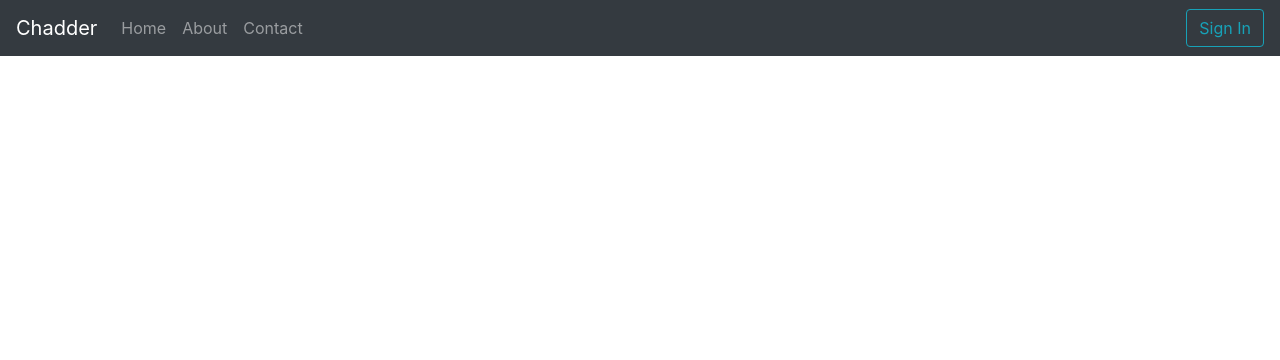
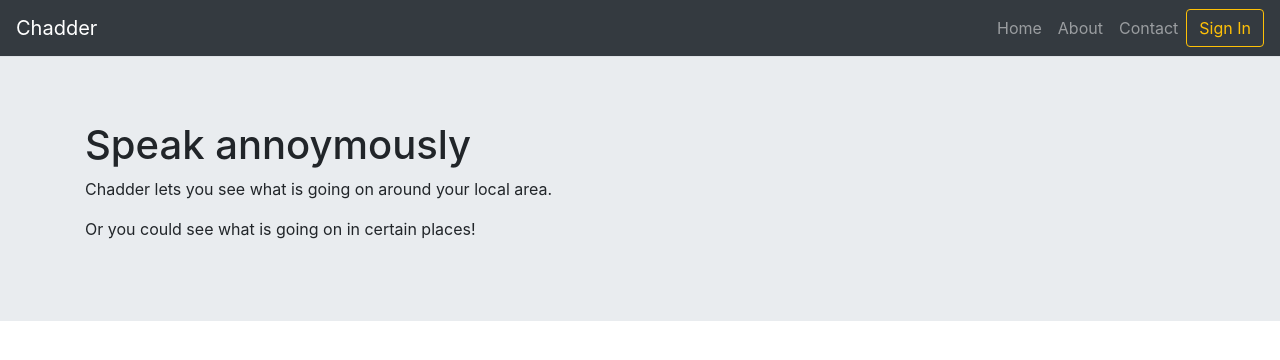
Before and after one commit to neilhammerle/Chadder, a React (Create React App) app in the folder client/: page / in a window 1280 px wide. Shown: the top 360 px of the page. Built offline with nearby package versions, Linux system fonts and the light colour scheme.

Commit message:
adds updates on navbar, home page

```diff
--- a/client/package.json
+++ b/client/package.json
@@ -11,6 +11,8 @@
     "react": "^16.13.1",
     "react-bootstrap": "^1.3.0",
     "react-dom": "^16.13.1",
+    "react-router": "^5.2.0",
+    "react-router-dom": "^5.2.0",
     "react-scripts": "3.4.3"
   },
   "scripts": {
--- a/client/src/App.js
+++ b/client/src/App.js
@@ -3,10 +3,13 @@ import './App.css';
 
 import Navbar from './components/Nav'
 
+import Home from './pages/Home'
+
 function App() {
   return (
     <div>
       <Navbar />
+      <Home />
     </div>
   );
 }
--- /dev/null
+++ b/client/src/components/Hero/index.js
@@ -0,0 +1,25 @@
+import React from 'react'
+
+import Jumbotron from 'react-bootstrap/Jumbotron'
+import Container from 'react-bootstrap/Container'
+
+const index = () => {
+    return (
+        <div>
+            <Jumbotron fluid>
+                <Container>
+                    <h1>Speak annoymously</h1>
+                    <p>
+                        Chadder lets you see what is going on around your local area.
+                        </p>
+                    <p>
+                        Or you could see what is going on in certain places!
+                        </p>
+
+                </Container>
+            </Jumbotron>
+        </div>
+    )
+}
+
+export default index
--- a/client/src/components/Nav/index.js
+++ b/client/src/components/Nav/index.js
@@ -1,27 +1,40 @@
 import React from 'react'
+
+import { BrowserRouter as Router, Link } from 'react-router-dom'
 
 import Button from 'react-bootstrap/Button'
 import Form from 'react-bootstrap/Form'
 import Nav from 'react-bootstrap/Nav'
 import Navbar from 'react-bootstrap/Navbar'
+import Container from 'react-bootstrap/Container';
 
 const index = () => {
     return (
         <div>
-            <Navbar bg="dark" variant="dark">
-                <Navbar.Brand href='/'>Chadder</Navbar.Brand>
-                <Nav className="mr-auto">
-                    <Nav.Link href='/'>Home</Nav.Link>
-                    <Nav.Link href='/about'>About</Nav.Link>
-                    <Nav.Link href='/contact'>Contact</Nav.Link>
-                </Nav>
-                <Form inline>
-                    <Button variant='outline-info'>Sign In</Button>
-                </Form>
-            </Navbar>
+            <Router>
+                <Container className="p-0" fluid={true}>
+                    <Navbar className='border-bottom' bg='dark' variant='dark' expand='lg'>
+                        <Navbar.Brand href="/home">Chadder</Navbar.Brand>
+
+                        <Navbar.Toggle className='border-0' aria-controls='navbar-toggle' />
+                        <Navbar.Collapse id='navbar-toggle'>
+                            <Nav className='ml-auto'>
+                                <Link className='nav-link' to='/home'>Home</Link>
+                                <Link className='nav-link' to='/about'>About</Link>
+                                <Link className='nav-link' to='/contact'>Contact</Link>
+                            </Nav>
+                        </Navbar.Collapse>
+
+                        <Form inline>
+                            <Button variant='outline-warning'>Sign In</Button>
+                        </Form>
+                    </Navbar>
+                </Container>
+            </Router>
+
 
         </div>
-    )
+    );
 }
 
 export default index
--- a/client/src/pages/Home.js
+++ b/client/src/pages/Home.js
@@ -0,0 +1,13 @@
+import React from 'react'
+
+import Hero from '../components/Hero'
+
+const Home = () => {
+    return (
+        <div>
+            <Hero />
+        </div>
+    )
+}
+
+export default Home
```
Also changed, not shown: client/src/components/Hero/assets/Hero.js (added), 1 other file (tests, documents, lock files or other folders).
